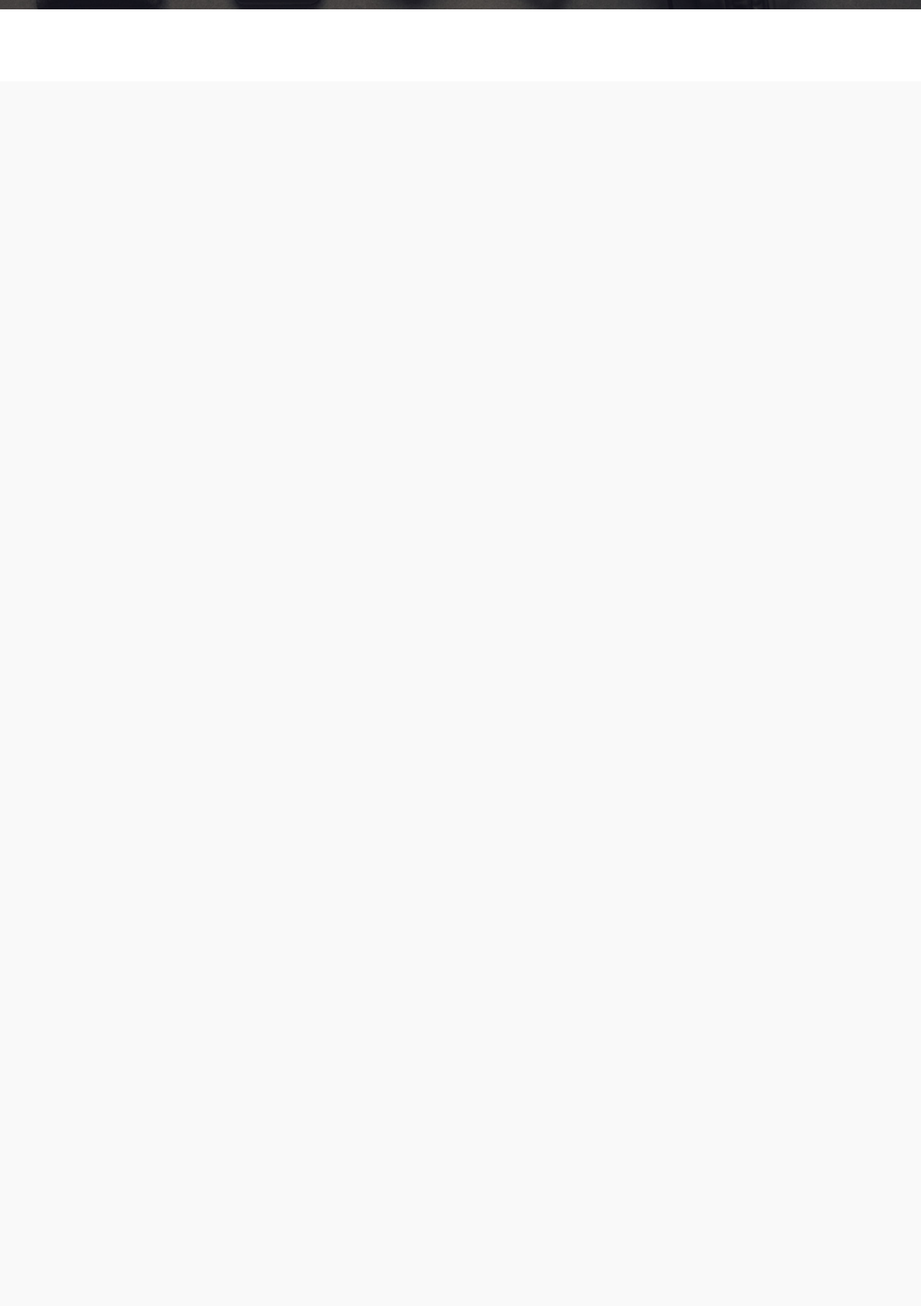
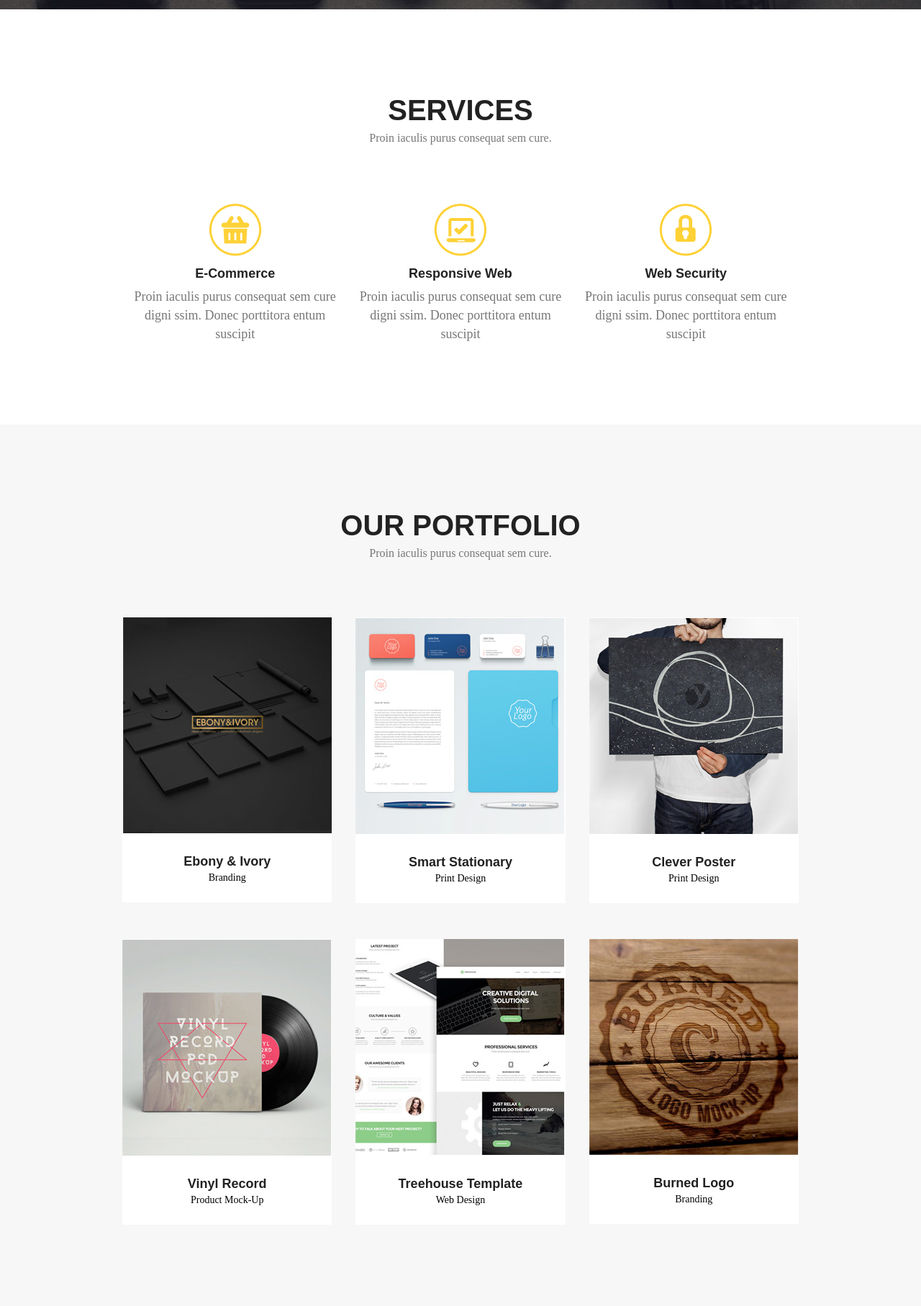
Before and after one commit to beznosikova/phpAcademy, a PHP site: page / in a window 1280 px wide. Shown: the part 687-2502 px from the top of the page at 72% size. Before the commit the page ends 700 px from the top, so only its background shows below. Run offline with PHP 8.4, Linux system fonts and the light colour scheme.

Commit message:
first layots - part2

```diff
--- a/frontEnd/layouts/first/css/reset.css
+++ b/frontEnd/layouts/first/css/reset.css
@@ -45,7 +45,7 @@ a, a:hover {text-decoration: none;}
 	display: table;
 }
 
-.clearfix:after {clear: both;}
+.clearfix {clear: both;}
 
 .left {float: left;}
 .right {float: right;}
--- a/frontEnd/layouts/first/css/style.css
+++ b/frontEnd/layouts/first/css/style.css
@@ -27,13 +27,13 @@
 }
 
 .nav li:last-child {margin-right: 0;}
-.nav a{
+.nav a {
 	text-transform: uppercase;
 	font: 14px Arial, sans-serif;
 	color: #fff;
 }
 
-.nav a:hover{
+.nav a:hover {
 	color: #fed136;
 }
 
@@ -75,7 +75,95 @@
 			border-radius: 4px;
 }
 
-.btn:hover{
+.btn:hover {
 	color: #fff;
 	background: #f1c325;
 }
+
+.box {
+	padding: 120px 0;
+}
+
+#services {
+	text-align: center;
+	height: 577px;
+}
+
+h2.title {
+	text-transform: uppercase;
+	font: bold 40px/40px Arial, sans-serif;
+	color: #222;
+	margin-bottom: 10px;
+}
+
+h5.title {
+	font: bold 18px/18px Arial, sans-serif;
+	color: #222;
+	margin-bottom: 10px;
+}
+.decription {
+	font-size: 16px;
+	color: #777;
+	margin-bottom: 10px;
+}
+
+.services__wrap,
+.portfolio__wrap {
+	padding-top: 70px;
+}
+
+.serices__wrap__item {
+	float: left;
+	width: 33.33%;
+	padding: 90px 10px;
+	line-height: 26px;
+}
+
+.serices__wrap__item p{
+	font-size: 18px;
+	color: #777;
+}
+
+.commerce {
+	background: url("../img/commerce.png") no-repeat center top;
+}
+
+.responsive {
+ 	background: url("../img/responsive.png") no-repeat center top;
+}
+
+.security {
+ 	background: url("../img/security.png") no-repeat center top;
+}
+
+#portfolio {
+	text-align: center;
+	background: #f7f7f7;
+	height: 1225px;
+}
+
+.portfolio__wrap__item {
+	float: left;
+	width: 31%;
+	margin-right: 3.5%;
+ 	margin-bottom: 50px;
+	background: #fff;
+}
+
+.portfolio__wrap__item:nth-child(3n) {
+	margin-right: 0;
+}
+
+.portfolio__wrap__item:nth-last-child(1),
+.portfolio__wrap__item:nth-last-child(2),
+.portfolio__wrap__item:nth-last-child(3) {
+	margin-bottom: 0;
+}
+
+.item__footer {
+	padding: 25px 20px;
+}
+
+.item__footer h5.title{
+	margin-bottom: 5px;
+}
--- a/frontEnd/layouts/first/index.html
+++ b/frontEnd/layouts/first/index.html
@@ -31,6 +31,125 @@
 				<button class="btn">Tell Me More</button>
 			</div>
 		</div>
+		<div id="services" class="box clearfix">
+			<div class="container">
+				<h2 class="title">Services</h2>
+				<p class="decription">
+					Proin iaculis purus consequat sem cure.
+				</p>
+				<div class="services__wrap">
+					<div class="serices__wrap__item commerce">
+						<h5 class="title">E-Commerce</h5>
+						<p>
+							Proin iaculis purus consequat sem cure
+							digni ssim. Donec porttitora entum suscipit
+						</p>
+					</div>
+					<div class="serices__wrap__item responsive">
+						<h5 class="title">Responsive Web</h5>
+						<p>
+							Proin iaculis purus consequat sem cure
+							digni ssim. Donec porttitora entum suscipit
+						</p>
+					</div>
+					<div class="serices__wrap__item security">
+						<h5 class="title">Web Security</h5>
+						<p>
+							Proin iaculis purus consequat sem cure
+							digni ssim. Donec porttitora entum suscipit
+						</p>
+					</div>
+				</div>
+			</div>
+		</div>
+		<div id="portfolio" class="box clearfix">
+			<div class="container">
+				<h2 class="title">Our portfolio</h2>
+				<p class="decription">
+					Proin iaculis purus consequat sem cure.
+				</p>
+				<div class="portfolio__wrap">
+					<div class="portfolio__wrap__item">
+						<a href="">
+							<img src="img/portfolio-ebony.jpg" alt="">
+						</a>
+						<div class="item__footer">
+							<h5 class="title">
+								Ebony & Ivory
+							</h5>
+							<p>
+								Branding
+							</p>
+						</div>
+					</div>
+					<div class="portfolio__wrap__item">
+						<a href="">
+							<img src="img/portfolio-smart.jpg" alt="">
+						</a>
+						<div class="item__footer">
+							<h5 class="title">
+								Smart Stationary
+							</h5>
+							<p>
+								Print Design
+							</p>
+						</div>
+					</div>
+					<div class="portfolio__wrap__item">
+						<a href="">
+							<img src="img/portfolio-clever.jpg" alt="">
+						</a>
+						<div class="item__footer">
+							<h5 class="title">
+								Clever Poster
+							</h5>
+							<p>
+								Print Design
+							</p>
+						</div>
+					</div>
+					<div class="portfolio__wrap__item">
+						<a href="">
+							<img src="img/portfolio-vinyl.jpg" alt="">
+						</a>
+						<div class="item__footer">
+							<h5 class="title">
+								Vinyl Record
+							</h5>
+							<p>
+								Product Mock-Up
+							</p>
+						</div>
+					</div>
+					<div class="portfolio__wrap__item">
+						<a href="">
+							<img src="img/portfolio-template.jpg" alt="">
+						</a>
+						<div class="item__footer">
+							<h5 class="title">
+								Treehouse Template
+							</h5>
+							<p>
+								Web Design
+							</p>
+						</div>
+					</div>
+					<div class="portfolio__wrap__item">
+						<a href="">
+							<img src="img/portfolio-logo.jpg" alt="">
+						</a>
+						<div class="item__footer">
+							<h5 class="title">
+								Burned Logo
+							</h5>
+							<p>
+								Branding
+							</p>
+						</div>
+					</div>
+				</div>
+			</div>
+		</div>
 	</div>
 </body>
 </html>
```
Also changed, not shown: frontEnd/layouts/first/img/commerce.png (added), frontEnd/layouts/first/img/portfolio-clever.jpg (added), frontEnd/layouts/first/img/portfolio-ebony.jpg (added), frontEnd/layouts/first/img/portfolio-logo.jpg (added), frontEnd/layouts/first/img/portfolio-smart.jpg (added), frontEnd/layouts/first/img/portfolio-template.jpg (added), frontEnd/layouts/first/img/portfolio-vinyl.jpg (added), frontEnd/layouts/first/img/responsive.png (added), frontEnd/layouts/first/img/security.png (added).
